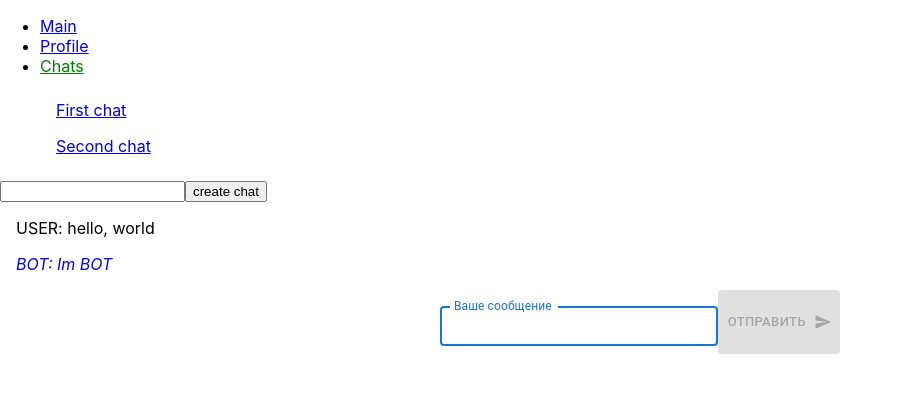
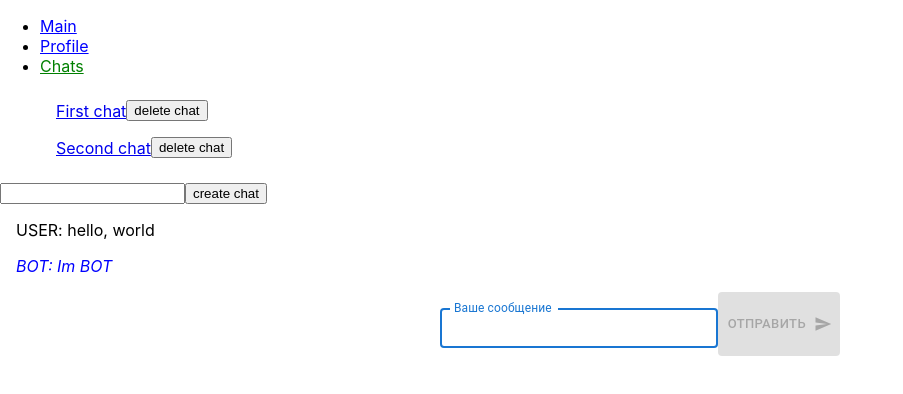
Before and after one commit to Befinda/reactjsgb, a React app: page /chats/1 in a window 1280 px wide. Shown: the top 394 px of the page, without its empty margins (0-903 px from the left). Built offline with nearby package versions, Linux system fonts and the light colour scheme.

Commit message:
добавлено удаление чатов

```diff
--- a/src/App.tsx
+++ b/src/App.tsx
@@ -28,6 +28,10 @@ export const App: FC = () => {
     });
   };
 
+  const onDeleteChat = (itemChat: Chat) => {
+    setChats(chats.filter((item) => item.id != itemChat.id));
+  };
+
   const onAddMessage = (chatId: string, newMessage: Message) => {
     setMessages({
       ...messages,
@@ -43,7 +47,13 @@ export const App: FC = () => {
         <Route path="chats">
           <Route
             index
-            element={<ChatList chats={chats} onAddChat={onAddChat} />}
+            element={
+              <ChatList
+                chats={chats}
+                onAddChat={onAddChat}
+                onDeleteChat={onDeleteChat}
+              />
+            }
           />
           <Route
             path=":chatId"
@@ -51,6 +61,7 @@ export const App: FC = () => {
               <ChatPage
                 chats={chats}
                 onAddChat={onAddChat}
+                onDeleteChat={onDeleteChat}
                 messages={messages}
                 onAddMessage={onAddMessage}
               />
--- a/src/components/ChatList/ChatList.tsx
+++ b/src/components/ChatList/ChatList.tsx
@@ -9,9 +9,14 @@ const nanoid = customAlphabet('1234567890', 10);
 interface ChatListProps {
   chats: Chat[];
   onAddChat: (chat: Chat) => void;
+  onDeleteChat: (chat: Chat) => void;
 }
 
-export const ChatList: FC<ChatListProps> = ({ chats, onAddChat }) => {
+export const ChatList: FC<ChatListProps> = ({
+  chats,
+  onAddChat,
+  onDeleteChat,
+}) => {
   const [value, setValue] = useState('');
   const handleSubmit = (e: React.FormEvent<HTMLFormElement>) => {
     e.preventDefault();
@@ -23,12 +28,22 @@ export const ChatList: FC<ChatListProps> = ({ chats, onAddChat }) => {
       setValue('');
     }
   };
+  const handleClick = (e: React.MouseEvent<HTMLButtonElement, MouseEvent>) => {
+    e.preventDefault();
+    const delChat = chats.find((item) => item.id == e.currentTarget.dataset.id);
+    if (delChat) {
+      onDeleteChat(delChat);
+    }
+  };
   return (
     <>
       <ul>
         {chats.map((chat) => (
           <ListItem key={chat.id}>
             <Link to={`/chats/${chat.id}`}>{chat.namechat}</Link>
+            <button data-id={chat.id} onClick={handleClick}>
+              delete chat
+            </button>
           </ListItem>
         ))}
       </ul>
--- a/src/pages/ChatPage.tsx
+++ b/src/pages/ChatPage.tsx
@@ -11,12 +11,14 @@ import style from './ChatPage.module.scss';
 interface ChatPageProps {
   chats: Chat[];
   onAddChat: (chat: Chat) => void;
+  onDeleteChat: (chat: Chat) => void;
   messages: Messages;
   onAddMessage: (chatId: string, msg: Message) => void;
 }
 export const ChatPage: FC<ChatPageProps> = ({
   chats,
   onAddChat,
+  onDeleteChat,
   messages,
   onAddMessage,
 }) => {
@@ -46,7 +48,11 @@ export const ChatPage: FC<ChatPageProps> = ({
 
   return (
     <>
-      <ChatList chats={chats} onAddChat={onAddChat} />
+      <ChatList
+        chats={chats}
+        onAddChat={onAddChat}
+        onDeleteChat={onDeleteChat}
+      />
       <MessageList messages={chatId ? messages[chatId] : []} />
       <Form addMessage={onAddMessage} />
     </>
```
